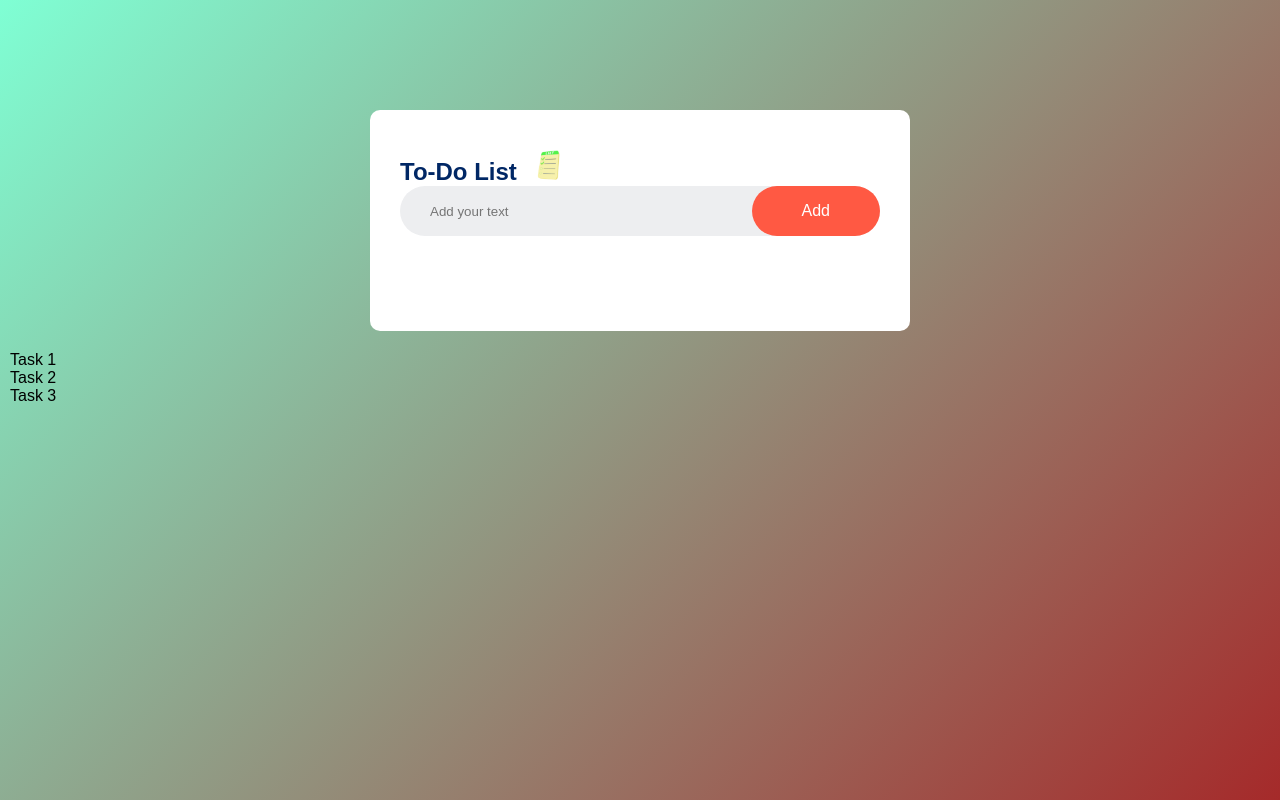
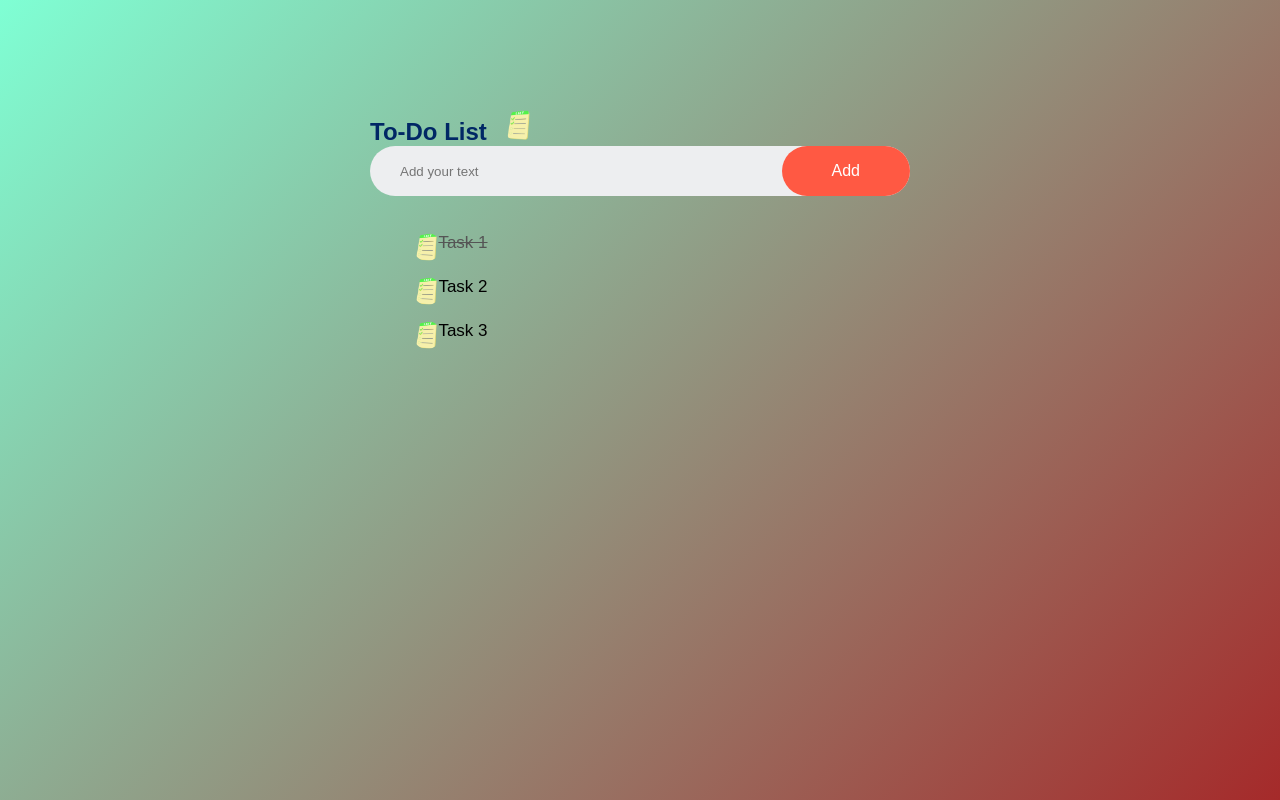
Before and after one commit to ovesh0982/javascript_projects, a plain HTML site: page todo-list/index.html in a window 1280 px wide. Drawn offline with Linux system fonts and the light colour scheme.

Commit message:
third commit

```diff
--- a/todo-list/index.html
+++ b/todo-list/index.html
@@ -19,7 +19,7 @@
         </h2>
       </div>
       <ul id="list-container">
-        <li>Task 1</li>
+        <li class="checked">Task 1</li>
         <li>Task 2</li>
         <li>Task 3</li>
       </ul>
--- a/todo-list/style.css
+++ b/todo-list/style.css
@@ -15,9 +15,9 @@
 .todo-app {
   width: 100%;
   max-width: 540px;
-  background: #fff;
+  /* background: #fff; */
   margin: 100px auto 20px;
-  padding: 40px 30px 70px;
+  /* paddinsg: 40px 30px 70px; */
   border-radius: 10px;
 }
 
@@ -63,3 +63,30 @@ button {
   cursor: pointer;
   border-radius: 40px;
 }
+
+ul li {
+  list-style: none;
+  font-size: 17px;
+  padding: 12px 8px 12px 34%;
+  user-select: none;
+  cursor: pointer;
+  position: relative;
+}
+
+ul li::before {
+  content: '';
+  position: absolute;
+  height: 28px;
+  width: 28px;
+  border-radius: 50%;
+  background-image: url(./pngwing.com.png);
+  background-size: cover;
+  background-position: center;
+  top: 12px;
+  left: 32%;
+}
+
+ul li.checked {
+  color: #555;
+  text-decoration: line-through;
+}
```
